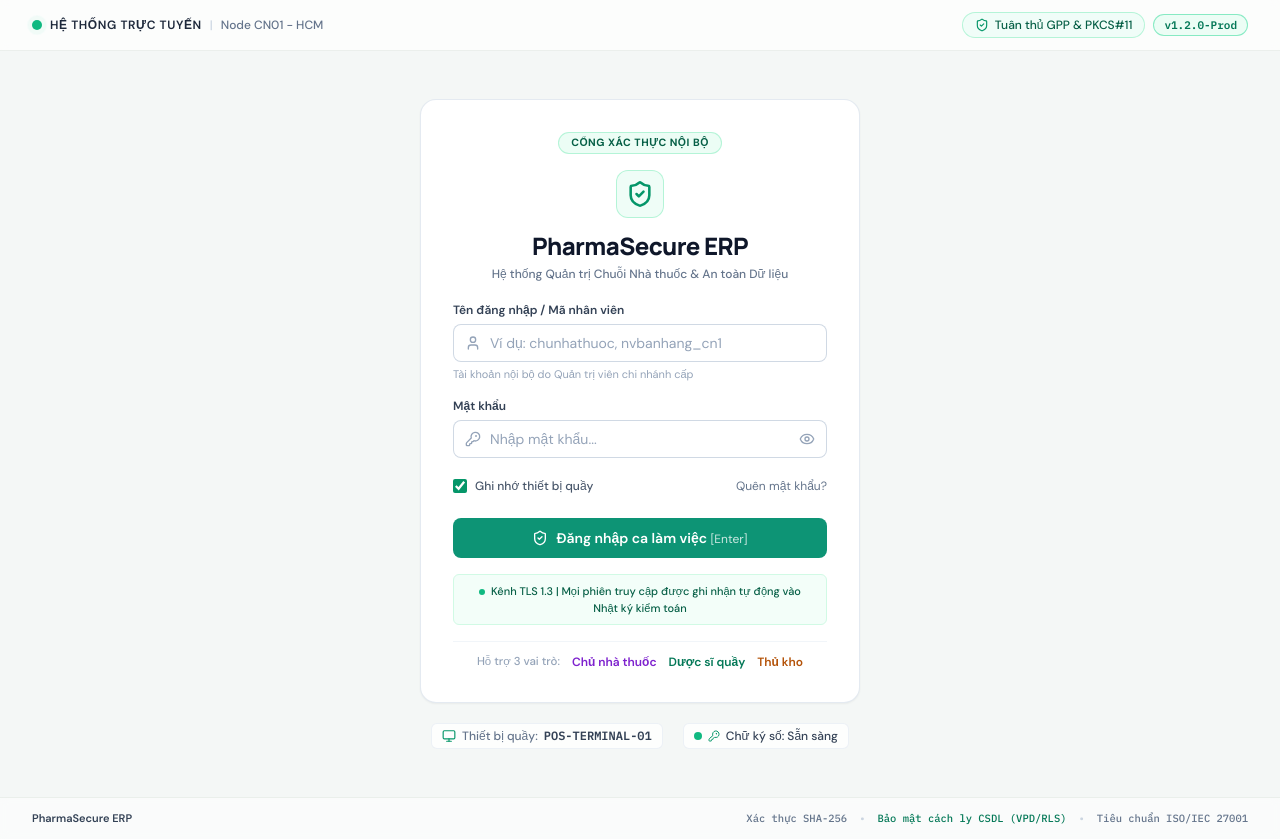
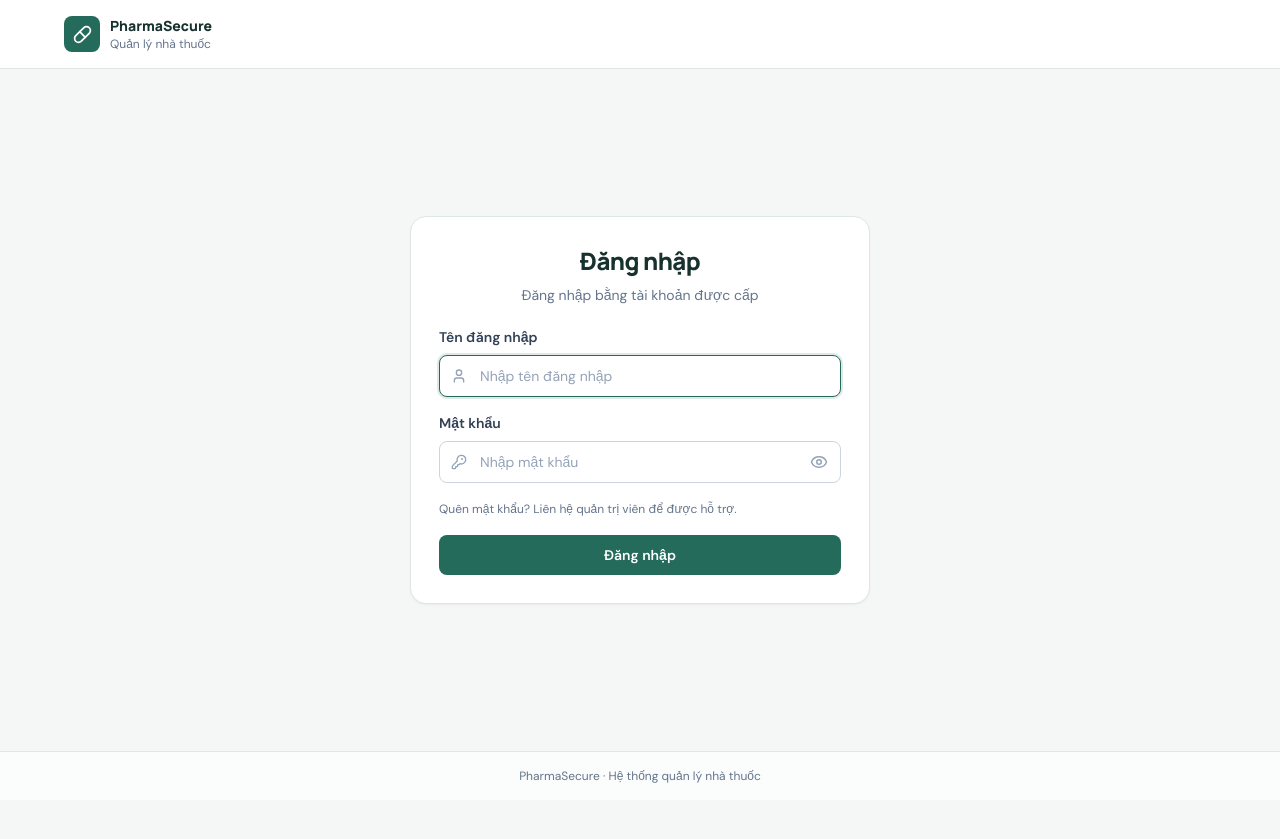
Before and after one commit to Darkitsuki/PharmaChainSecurity, a React (Vite) app in the folder frontend/: page /login in a window 1280 px wide. After the commit the page ends 800 px from the top, so only its background shows below. Built offline with nearby package versions, Linux system fonts and the light colour scheme.

Commit message:
style(auth): refine login interface and remove unused components

```diff
--- a/frontend/src/components/auth/AuthFooter.tsx
+++ b/frontend/src/components/auth/AuthFooter.tsx
@@ -1,25 +1,7 @@
-interface AuthFooterProps {
-  appName?: string;
-}
-
-export function AuthFooter({ appName = 'PharmaSecure ERP' }: AuthFooterProps) {
+export function AuthFooter() {
   return (
-    <footer className="w-full border-t border-line/60 bg-white/50 px-4 py-3 backdrop-blur-sm sm:px-8">
-      <div className="mx-auto flex max-w-7xl flex-col items-center justify-between gap-2 text-[11px] text-slate-500 sm:flex-row font-medium">
-        {/* App Title */}
-        <div className="font-semibold text-slate-700">
-          {appName}
-        </div>
-
-        {/* Security Invariants & Compliance Indicators */}
-        <div className="flex flex-wrap items-center justify-center gap-x-3 gap-y-1 text-slate-500 font-mono text-[10.5px]">
-          <span className="hover:text-emerald-700 transition-colors">Xác thực SHA-256</span>
-          <span className="text-slate-300">•</span>
-          <span className="text-emerald-700 font-medium hover:underline">Bảo mật cách ly CSDL (VPD/RLS)</span>
-          <span className="text-slate-300">•</span>
-          <span className="hover:text-slate-700 transition-colors">Tiêu chuẩn ISO/IEC 27001</span>
-        </div>
-      </div>
+    <footer className="border-t border-line bg-white/70 px-4 py-4 text-center text-xs text-slate-500">
+      PharmaSecure · Hệ thống quản lý nhà thuốc
     </footer>
   );
 }
--- a/frontend/src/components/auth/AuthHeader.tsx
+++ b/frontend/src/components/auth/AuthHeader.tsx
@@ -1,39 +1,15 @@
-import { ShieldCheck } from 'lucide-react';
+import { Pill } from 'lucide-react';
 
-interface AuthHeaderProps {
-  nodeName?: string;
-  version?: string;
-}
-
-export function AuthHeader({
-  nodeName = 'Node CN01 - HCM',
-  version = 'v1.2.0-Prod',
-}: AuthHeaderProps) {
+export function AuthHeader() {
   return (
-    <header className="w-full border-b border-line/60 bg-white/70 px-4 py-3 backdrop-blur-sm sm:px-8">
-      <div className="mx-auto flex max-w-7xl items-center justify-between text-xs">
-        {/* Node & System Status */}
-        <div className="flex items-center gap-2 font-medium text-slate-700">
-          <span className="relative flex h-2.5 w-2.5">
-            <span className="absolute inline-flex h-full w-full animate-ping rounded-full bg-emerald-400 opacity-75" />
-            <span className="relative inline-flex h-2.5 w-2.5 rounded-full bg-emerald-500" />
-          </span>
-          <span className="font-semibold uppercase tracking-wider text-slate-800">
-            Hệ thống trực tuyến
-          </span>
-          <span className="text-slate-300">|</span>
-          <span className="text-slate-500">{nodeName}</span>
-        </div>
-
-        {/* Compliance & Version Badges */}
-        <div className="flex items-center gap-2">
-          <div className="hidden items-center gap-1.5 rounded-full border border-emerald-200/80 bg-emerald-50/70 px-3 py-1 font-medium text-emerald-800 sm:inline-flex">
-            <ShieldCheck className="h-3.5 w-3.5 text-emerald-600" />
-            <span>Tuân thủ GPP &amp; PKCS#11</span>
-          </div>
-          <span className="rounded-full border border-emerald-300/80 bg-emerald-50 px-2.5 py-0.5 font-mono text-[11px] font-semibold text-emerald-700">
-            {version}
-          </span>
+    <header className="border-b border-line bg-white px-4 py-4 sm:px-8">
+      <div className="mx-auto flex max-w-6xl items-center gap-2.5">
+        <span className="grid h-9 w-9 place-items-center rounded-lg bg-forest text-white">
+          <Pill size={19} strokeWidth={2.2} aria-hidden="true" />
+        </span>
+        <div>
+          <p className="font-display text-sm font-extrabold text-ink">PharmaSecure</p>
+          <p className="text-xs text-slate-500">Quản lý nhà thuốc</p>
         </div>
       </div>
     </header>
--- a/frontend/src/components/auth/LoginForm.tsx
+++ b/frontend/src/components/auth/LoginForm.tsx
@@ -1,5 +1,5 @@
-import { useState, type FormEvent, type ReactNode } from 'react';
-import { Eye, EyeOff, KeyRound, Loader2, ShieldCheck, User } from 'lucide-react';
+import { useState, type FormEvent } from 'react';
+import { Eye, EyeOff, KeyRound, Loader2, User } from 'lucide-react';
 
 interface LoginFormProps {
   username: string;
@@ -8,173 +8,80 @@ interface LoginFormProps {
   isSubmitting?: boolean;
   onUsernameChange: (value: string) => void;
   onPasswordChange: (value: string) => void;
-  onSubmit: (e: FormEvent<HTMLFormElement>) => void;
-  children?: ReactNode;
+  onSubmit: (event: FormEvent<HTMLFormElement>) => void;
 }
 
 export function LoginForm({
-  username,
-  password,
-  error,
-  isSubmitting = false,
-  onUsernameChange,
-  onPasswordChange,
-  onSubmit,
-  children,
+  username, password, error, isSubmitting = false,
+  onUsernameChange, onPasswordChange, onSubmit,
 }: LoginFormProps) {
   const [showPassword, setShowPassword] = useState(false);
-  const [rememberDevice, setRememberDevice] = useState(true);
 
   return (
-    <div className="w-full max-w-[440px] rounded-2xl border border-slate-200/90 bg-white p-6 sm:p-8 shadow-sm">
-      {/* 1. Header Badge & Logo */}
-      <div className="flex flex-col items-center text-center">
-        <span className="inline-flex items-center rounded-full border border-emerald-200/80 bg-emerald-50 px-3 py-0.5 text-[10.5px] font-bold tracking-wider text-emerald-800 uppercase">
-          Cổng xác thực nội bộ
-        </span>
-
-        <div className="mt-4 flex h-12 w-12 items-center justify-center rounded-xl border border-emerald-200/80 bg-emerald-50/80 text-emerald-600 shadow-2xs">
-          <ShieldCheck className="h-7 w-7 text-emerald-600" strokeWidth={2.2} />
-        </div>
-
-        <h1 className="mt-3 font-display text-xl sm:text-2xl font-extrabold tracking-tight text-slate-900">
-          PharmaSecure ERP
+    <section className="rounded-2xl border border-line bg-white p-6 shadow-sm sm:p-7" aria-labelledby="login-title">
+      <div className="text-center">
+        <h1 id="login-title" className="font-display text-2xl font-extrabold tracking-tight text-ink">
+          Đăng nhập
         </h1>
-        <p className="mt-1 text-xs text-slate-500 font-medium">
-          Hệ thống Quản trị Chuỗi Nhà thuốc &amp; An toàn Dữ liệu
+        <p className="mt-1.5 text-sm leading-6 text-slate-500">
+          Đăng nhập bằng tài khoản được cấp
         </p>
       </div>
 
-      {/* 2. Error Alert */}
       {error && (
-        <div
-          role="alert"
-          className="mt-4 rounded-lg border border-rose-200 bg-rose-50/90 p-3 text-xs text-rose-800 font-medium leading-relaxed"
-        >
+        <div id="login-error" role="alert" aria-live="assertive" className="mt-5 rounded-lg border border-rose-200 bg-rose-50 px-3.5 py-3 text-sm font-medium leading-5 text-rose-800">
           {error}
         </div>
       )}
 
-      {/* 3. Form Inputs */}
-      <form onSubmit={onSubmit} className="mt-5 space-y-4">
-        {/* Username field */}
+      <form onSubmit={onSubmit} className="mt-5 space-y-4" aria-describedby={error ? 'login-error' : undefined}>
         <div>
-          <label
-            htmlFor="username"
-            className="block text-xs font-semibold text-slate-700"
-          >
-            Tên đăng nhập / Mã nhân viên
-          </label>
-          <div className="relative mt-1.5">
-            <div className="pointer-events-none absolute inset-y-0 left-0 flex items-center pl-3 text-slate-400">
-              <User className="h-4 w-4" />
-            </div>
+          <label htmlFor="username" className="block text-sm font-semibold text-slate-700">Tên đăng nhập</label>
+          <div className="relative mt-2">
+            <User className="pointer-events-none absolute left-3 top-1/2 h-4 w-4 -translate-y-1/2 text-slate-400" aria-hidden="true" />
             <input
-              id="username"
-              type="text"
-              autoComplete="username"
-              required
-              disabled={isSubmitting}
-              value={username}
-              onChange={(e) => onUsernameChange(e.target.value)}
-              placeholder="Ví dụ: chunhathuoc, nvbanhang_cn1"
-              className="w-full rounded-lg border border-slate-300/90 bg-white py-2 pl-9 pr-3 text-sm text-slate-900 placeholder:text-slate-400 focus:border-emerald-600 focus:outline-hidden focus:ring-2 focus:ring-emerald-500/20 disabled:bg-slate-50 disabled:text-slate-500 transition-colors"
+              id="username" name="username" type="text" autoComplete="username" autoCapitalize="none"
+              spellCheck={false} required autoFocus disabled={isSubmitting} value={username}
+              onChange={(event) => onUsernameChange(event.target.value)}
+              className="login-input w-full rounded-lg border border-slate-300 bg-white py-2.5 pl-10 pr-3 text-sm text-ink transition-colors placeholder:text-slate-400 focus:border-forest focus:ring-2 focus:ring-forest/15 disabled:cursor-not-allowed disabled:bg-slate-50"
+              placeholder="Nhập tên đăng nhập"
             />
           </div>
-          <p className="mt-1 text-[11px] text-slate-400">
-            Tài khoản nội bộ do Quản trị viên chi nhánh cấp
-          </p>
         </div>
 
-        {/* Password field */}
         <div>
-          <label
-            htmlFor="password"
-            className="block text-xs font-semibold text-slate-700"
-          >
-            Mật khẩu
-          </label>
-          <div className="relative mt-1.5">
-            <div className="pointer-events-none absolute inset-y-0 left-0 flex items-center pl-3 text-slate-400">
-              <KeyRound className="h-4 w-4" />
-            </div>
+          <label htmlFor="password" className="block text-sm font-semibold text-slate-700">Mật khẩu</label>
+          <div className="relative mt-2">
+            <KeyRound className="pointer-events-none absolute left-3 top-1/2 h-4 w-4 -translate-y-1/2 text-slate-400" aria-hidden="true" />
             <input
-              id="password"
-              type={showPassword ? 'text' : 'password'}
-              autoComplete="current-password"
-              required
-              disabled={isSubmitting}
-              value={password}
-              onChange={(e) => onPasswordChange(e.target.value)}
-              placeholder="Nhập mật khẩu..."
-              className="w-full rounded-lg border border-slate-300/90 bg-white py-2 pl-9 pr-10 text-sm text-slate-900 placeholder:text-slate-400 focus:border-emerald-600 focus:outline-hidden focus:ring-2 focus:ring-emerald-500/20 disabled:bg-slate-50 disabled:text-slate-500 transition-colors"
+              id="password" name="password" type={showPassword ? 'text' : 'password'}
+              autoComplete="current-password" required disabled={isSubmitting} value={password}
+              onChange={(event) => onPasswordChange(event.target.value)}
+              className="login-input login-password-input w-full rounded-lg border border-slate-300 bg-white py-2.5 pl-10 pr-11 text-sm text-ink transition-colors placeholder:text-slate-400 focus:border-forest focus:ring-2 focus:ring-forest/15 disabled:cursor-not-allowed disabled:bg-slate-50"
+              placeholder="Nhập mật khẩu"
             />
             <button
-              type="button"
-              tabIndex={-1}
-              onClick={() => setShowPassword((prev) => !prev)}
-              className="absolute inset-y-0 right-0 flex items-center pr-3 text-slate-400 hover:text-slate-600 cursor-pointer"
-              aria-label={showPassword ? 'Ẩn mật khẩu' : 'Hiện mật khẩu'}
+              type="button" onClick={() => setShowPassword((visible) => !visible)} disabled={isSubmitting}
+              className="absolute inset-y-0 right-0 grid w-11 place-items-center rounded-r-lg text-slate-400 transition-colors hover:text-slate-700 focus-visible:outline-none focus-visible:ring-2 focus-visible:ring-inset focus-visible:ring-forest/40 disabled:cursor-not-allowed"
+              aria-label={showPassword ? 'Ẩn mật khẩu' : 'Hiện mật khẩu'} aria-pressed={showPassword}
             >
-              {showPassword ? (
-                <EyeOff className="h-4 w-4" />
-              ) : (
-                <Eye className="h-4 w-4" />
-              )}
+              {showPassword ? <EyeOff size={18} aria-hidden="true" /> : <Eye size={18} aria-hidden="true" />}
             </button>
           </div>
         </div>
 
-        {/* Options: Remember device & Forgot password */}
-        <div className="flex items-center justify-between text-xs pt-1">
-          <label className="flex items-center gap-2 cursor-pointer select-none">
-            <input
-              type="checkbox"
-              checked={rememberDevice}
-              onChange={(e) => setRememberDevice(e.target.checked)}
-              className="h-3.5 w-3.5 rounded border-slate-300 text-emerald-600 focus:ring-emerald-500 cursor-pointer accent-emerald-600"
-            />
-            <span className="text-slate-600 font-medium">Ghi nhớ thiết bị quầy</span>
-          </label>
+        <p className="text-xs leading-5 text-slate-500">
+          Quên mật khẩu? Liên hệ quản trị viên để được hỗ trợ.
+        </p>
 
-          <span
-            className="text-slate-500 hover:text-emerald-700 cursor-help transition-colors"
-            title="Vui lòng liên hệ Chủ nhà thuốc hoặc Quản trị viên để đặt lại mật khẩu"
-          >
-            Quên mật khẩu?
-          </span>
-        </div>
-
-        {/* Submit button */}
-        <div className="pt-2">
-          <button
-            type="submit"
-            disabled={isSubmitting}
-            className="flex w-full items-center justify-center gap-2 rounded-lg bg-[#0d9475] py-2.5 px-4 font-semibold text-sm text-white shadow-xs hover:bg-[#0b7d63] active:bg-[#096953] focus:outline-hidden focus:ring-2 focus:ring-emerald-500/30 disabled:opacity-60 disabled:cursor-not-allowed transition-all duration-150 cursor-pointer"
-          >
-            {isSubmitting ? (
-              <>
-                <Loader2 className="h-4 w-4 animate-spin" />
-                <span>Đang xác thực thông tin...</span>
-              </>
-            ) : (
-              <>
-                <ShieldCheck className="h-4 w-4" />
-                <span>Đăng nhập ca làm việc <span className="opacity-80 font-normal text-xs">[Enter]</span></span>
-              </>
-            )}
-          </button>
-        </div>
-
-        {/* Security Notice Banner */}
-        <div className="rounded-md border border-emerald-100 bg-emerald-50/60 px-3 py-2 text-center text-[11px] font-medium text-emerald-800">
-          <span className="inline-block h-1.5 w-1.5 rounded-full bg-emerald-500 mr-1.5 align-middle" />
-          Kênh TLS 1.3 | Mọi phiên truy cập được ghi nhận tự động vào Nhật ký kiểm toán
-        </div>
-
-        {/* Role Quick Selector slot */}
-        {children}
+        <button
+          type="submit" disabled={isSubmitting}
+          className="flex w-full items-center justify-center gap-2 rounded-lg bg-forest px-4 py-2.5 text-sm font-semibold text-white shadow-xs transition-colors hover:bg-[#0b765f] focus-visible:outline-none focus-visible:ring-2 focus-visible:ring-forest/30 focus-visible:ring-offset-2 active:bg-[#095f4d] disabled:cursor-not-allowed disabled:opacity-60"
+        >
+          {isSubmitting && <Loader2 className="h-4 w-4 animate-spin" aria-hidden="true" />}
+          <span>{isSubmitting ? 'Đang đăng nhập...' : 'Đăng nhập'}</span>
+        </button>
       </form>
-    </div>
+    </section>
   );
 }
--- a/frontend/src/components/auth/RoleQuickSelector.tsx
+++ /dev/null
@@ -1,12 +0,0 @@
-export function RoleQuickSelector() {
-  return (
-    <div className="mt-4 border-t border-slate-100 pt-3 text-center">
-      <div className="flex flex-wrap items-center justify-center gap-x-3 gap-y-1 text-xs">
-        <span className="text-slate-400 font-medium text-[11.5px]">Hỗ trợ 3 vai trò:</span>
-        <span className="font-semibold text-purple-700">Chủ nhà thuốc</span>
-        <span className="font-semibold text-emerald-700">Dược sĩ quầy</span>
-        <span className="font-semibold text-amber-700">Thủ kho</span>
-      </div>
-    </div>
-  );
-}
--- a/frontend/src/components/auth/TerminalStatusBar.tsx
+++ /dev/null
@@ -1,30 +0,0 @@
-import { Monitor, KeyRound } from 'lucide-react';
-
-interface TerminalStatusBarProps {
-  terminalId?: string;
-  signatureStatus?: string;
-}
-
-export function TerminalStatusBar({
-  terminalId = 'POS-TERMINAL-01',
-  signatureStatus = 'Chữ ký số: Sẵn sàng',
-}: TerminalStatusBarProps) {
-  return (
-    <aside
-      aria-label="Thông tin thiết bị và chữ ký số"
-      className="mt-5 flex flex-wrap items-center justify-center gap-x-5 gap-y-2 text-xs font-medium text-slate-500"
-    >
-      <div className="flex items-center gap-1.5 rounded-md bg-white/80 px-2.5 py-1 border border-slate-200/60 shadow-xs">
-        <Monitor className="h-3.5 w-3.5 text-emerald-600" />
-        <span>Thiết bị quầy:</span>
-        <span className="font-mono font-semibold text-slate-700">{terminalId}</span>
-      </div>
-
-      <div className="flex items-center gap-1.5 rounded-md bg-white/80 px-2.5 py-1 border border-slate-200/60 shadow-xs">
-        <span className="h-2 w-2 rounded-full bg-emerald-500" />
-        <KeyRound className="h-3 w-3 text-emerald-600" />
-        <span className="text-slate-700">{signatureStatus}</span>
-      </div>
-    </aside>
-  );
-}
--- a/frontend/src/index.css
+++ b/frontend/src/index.css
@@ -22,6 +22,20 @@ button:focus-visible, a:focus-visible, input:focus-visible, select:focus-visible
   outline: 3px solid rgba(213, 111, 79, 0.48);
   outline-offset: 2px;
 }
+.login-input:focus-visible {
+  outline: none;
+}
+.login-password-input::-ms-reveal,
+.login-password-input::-ms-clear {
+  display: none;
+}
+.login-input:-webkit-autofill,
+.login-input:-webkit-autofill:hover,
+.login-input:-webkit-autofill:focus {
+  -webkit-text-fill-color: #17312e;
+  box-shadow: 0 0 0 1000px #ffffff inset;
+  caret-color: #17312e;
+}
 ::selection { color: #17312e; background: #c7e7dc; }
 
 @keyframes enter {
--- a/frontend/src/pages/LoginPage.tsx
+++ b/frontend/src/pages/LoginPage.tsx
@@ -1,13 +1,11 @@
 import { useState, type FormEvent } from 'react';
 import { useLocation } from 'react-router-dom';
 import { AlertBanner } from '../components/common';
+import { AuthFooter } from '../components/auth/AuthFooter';
+import { AuthHeader } from '../components/auth/AuthHeader';
+import { LoginForm } from '../components/auth/LoginForm';
+import { useAuth } from '../context/AuthContext';
 import { ApiError } from '../services/apiClient';
-import { useAuth } from '../context/AuthContext';
-import { AuthHeader } from '../components/auth/AuthHeader';
-import { AuthFooter } from '../components/auth/AuthFooter';
-import { LoginForm } from '../components/auth/LoginForm';
-import { RoleQuickSelector } from '../components/auth/RoleQuickSelector';
-import { TerminalStatusBar } from '../components/auth/TerminalStatusBar';
 
 export function LoginPage() {
   const location = useLocation();
@@ -19,20 +17,15 @@ export function LoginPage() {
   const [isSubmitting, setIsSubmitting] = useState(false);
 
   function mapErrorMessage(rawError: string): string {
-    if (rawError.includes('Invalid username or password')) {
-      return 'Tên đăng nhập hoặc mật khẩu không chính xác.';
-    }
-    if (rawError.includes('User account is deactivated')) {
-      return 'Tài khoản người dùng đã bị vô hiệu hóa. Vui lòng liên hệ Chủ nhà thuốc.';
-    }
-    if (rawError.includes('Username and password are required')) {
-      return 'Vui lòng nhập đầy đủ tên đăng nhập và mật khẩu.';
-    }
-    return rawError || 'Không thể kết nối đến máy chủ. Vui lòng kiểm tra lại kết nối.';
+    if (rawError.includes('Invalid username or password')) return 'Tên đăng nhập hoặc mật khẩu không chính xác.';
+    if (rawError.includes('User account is deactivated')) return 'Tài khoản đã bị vô hiệu hóa. Vui lòng liên hệ người quản lý.';
+    if (rawError.includes('Username and password are required')) return 'Vui lòng nhập đầy đủ tên đăng nhập và mật khẩu.';
+    return rawError || 'Không thể kết nối đến máy chủ. Vui lòng kiểm tra kết nối và thử lại.';
   }
 
   async function handleSubmit(event: FormEvent<HTMLFormElement>) {
     event.preventDefault();
+    if (isSubmitting) return;
     if (!username.trim() || !password) {
       setError('Vui lòng nhập đầy đủ tên đăng nhập và mật khẩu.');
       return;
@@ -43,21 +36,21 @@ export function LoginPage() {
     try {
       await signIn(username.trim(), password);
     } catch (requestError) {
-      const raw = requestError instanceof ApiError ? (requestError.detail || requestError.message) : '';
-      setError(mapErrorMessage(raw));
+      const rawError = requestError instanceof ApiError
+        ? (requestError.detail || requestError.message)
+        : '';
+      setError(mapErrorMessage(rawError));
     } finally {
       setIsSubmitting(false);
     }
   }
 
   return (
-    <div className="flex min-h-screen flex-col justify-between bg-[#f4f7f6]">
-      {/* 1. Header Bar: System status & Compliance */}
-      <AuthHeader nodeName="Node CN01 - HCM" version="v1.2.0-Prod" />
-
-      {/* 2. Main Terminal Login Section */}
-      <main className="flex flex-1 flex-col items-center justify-center px-4 py-8 sm:py-12">
-        <AlertBanner type="success" message={notice} className="mb-4 w-full max-w-[440px]" />
+    <div className="flex min-h-screen flex-col bg-canvas">
+      <AuthHeader />
+      <main className="flex flex-1 items-center justify-center px-4 py-8 sm:px-6 sm:py-12">
+        <div className="w-full max-w-[460px]">
+          <AlertBanner type="success" message={notice} className="mb-4" />
           <LoginForm
             username={username}
             password={password}
@@ -66,20 +59,10 @@ export function LoginPage() {
             onUsernameChange={setUsername}
             onPasswordChange={setPassword}
             onSubmit={handleSubmit}
-        >
-          {/* Static role indicator text matching the mockup */}
-          <RoleQuickSelector />
-        </LoginForm>
-
-        {/* POS terminal status bar below the card */}
-        <TerminalStatusBar
-          terminalId="POS-TERMINAL-01"
-          signatureStatus="Chữ ký số: Sẵn sàng"
           />
+        </div>
       </main>
-
-      {/* 3. Footer Bar: App brand & Security invariants */}
-      <AuthFooter appName="PharmaSecure ERP" />
+      <AuthFooter />
     </div>
   );
 }
```
Lines whose indentation alone changed are shown as unchanged.
